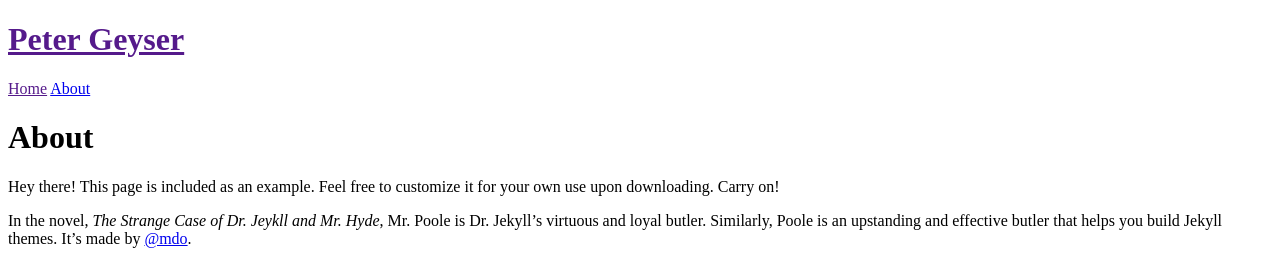
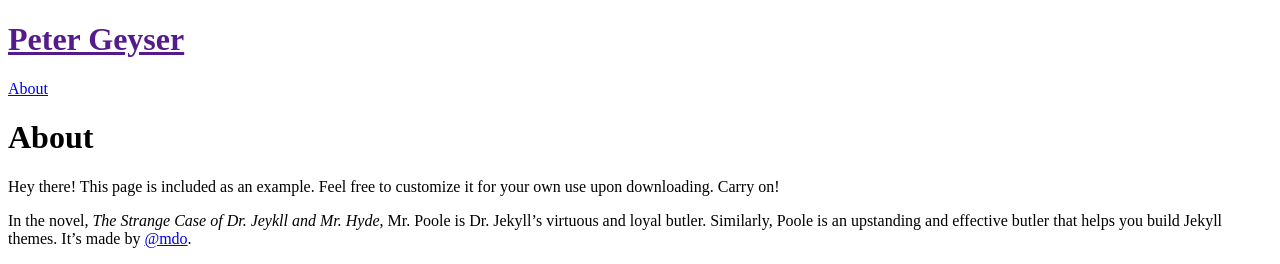
Before and after one commit to ppgeyser/ppgeyser.github.io, a Jekyll site: the page built from about.md, in a window 1280 px wide. Shown: the top 264 px of the page. Built offline with Jekyll 4.4.1, drawn with Linux system fonts in a browser that asks for light colours; Markdown is read by kramdown in place of the engine named in the settings.

Commit message:
Removed home navigation link from sidebar

```diff
--- a/_includes/sidebar.html
+++ b/_includes/sidebar.html
@@ -10,7 +10,6 @@
     </div>
 
     <nav class="sidebar-nav">
-      <a class="sidebar-nav-item{% if page.url == site.baseurl %} active{% endif %}" href="{{ site.baseurl }}">Home</a>
 
       {% comment %}
         The code below dynamically generates a sidebar nav of pages with
```
